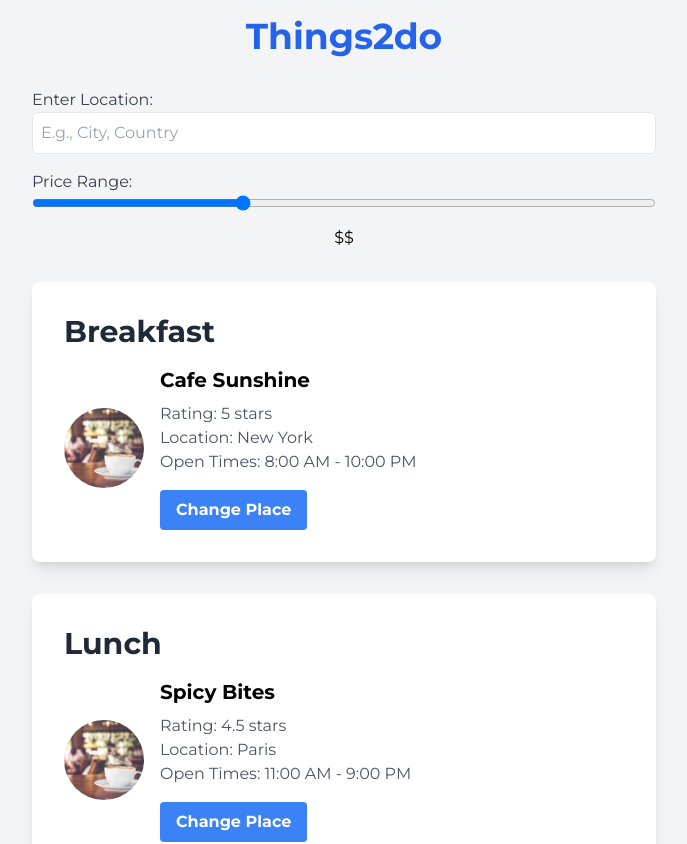
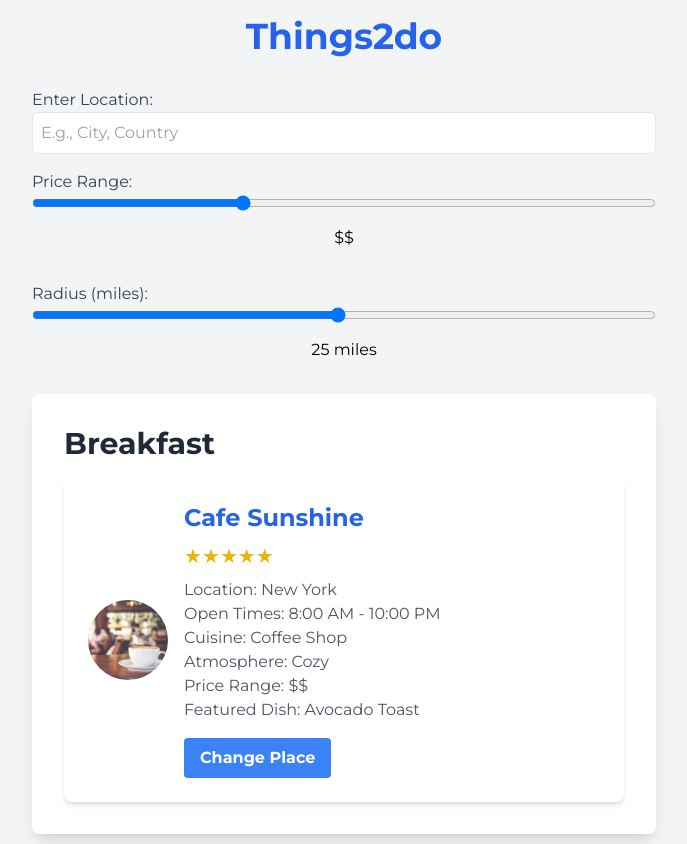
Before and after one commit to roninvohra/things2do, a React (Create React App) app: page / in a window 1280 px wide. Shown: the top 844 px of the page, without its empty margins (296-983 px from the left). Built offline with nearby package versions, Linux system fonts and the light colour scheme.

Commit message:
css changes

```diff
--- a/src/App.js
+++ b/src/App.js
@@ -3,10 +3,15 @@ import Place from './components/place.js';
 
 function App() {
   const [location, setLocation] = useState('');
-  const [priceRange, setPriceRange] = useState(2); // Default value, you can adjust as needed
+  const [priceRange, setPriceRange] = useState(2); // Default value, adjust as needed
+  const [radius, setRadius] = useState(25); // Default value, adjust as needed
 
   const handlePriceChange = (e) => {
     setPriceRange(parseInt(e.target.value, 10));
+  };
+
+  const handleRadiusChange = (e) => {
+    setRadius(parseInt(e.target.value, 10));
   };
 
   const getPriceRepresentation = () => {
@@ -53,6 +58,20 @@ function App() {
           />
           <div className="text-center mt-2">{getPriceRepresentation()}</div>
         </div>
+        {/* Radius Slider */}
+        <div className="mb-8">
+          <label className="text-gray-700">Radius (miles):</label>
+          <input
+            type="range"
+            min="1"
+            max="50"
+            step="1"
+            value={radius}
+            onChange={handleRadiusChange}
+            className="w-full"
+          />
+          <div className="text-center mt-2">{`${radius} miles`}</div>
+        </div>
         {/* Boxes */}
         <div className="bg-white p-8 rounded-lg shadow-lg mb-8">
           <h2 className="text-3xl font-bold mb-4 text-gray-800">Breakfast</h2>
--- a/src/components/place.js
+++ b/src/components/place.js
@@ -1,19 +1,37 @@
 import React, { useState } from 'react';
 import cafe from '../images/cafe.jpeg';
+
+const StarRating = ({ rating }) => {
+  const stars = Array.from({ length: 5 }, (_, index) => (
+    <span key={index} className={`text-yellow-500 ${index < rating ? 'fill-current' : 'fill-none'} text-xl`}>
+      ★
+    </span>
+  ));
+
+  return <div className="flex">{stars}</div>;
+};
 
 const Place = () => {
   const places = [
     {
       name: 'Cafe Sunshine',
-      rating: '5 stars',
+      rating: 5,
       location: 'New York',
       openTimes: '8:00 AM - 10:00 PM',
+      cuisine: 'Coffee Shop',
+      atmosphere: 'Cozy',
+      priceRange: '$$',
+      featuredDish: 'Avocado Toast',
     },
     {
       name: 'Spicy Bites',
-      rating: '4.5 stars',
+      rating: 4.5,
       location: 'Paris',
       openTimes: '11:00 AM - 9:00 PM',
+      cuisine: 'Indian',
+      atmosphere: 'Vibrant',
+      priceRange: '$$$',
+      featuredDish: 'Chicken Curry',
     },
   ];
 
@@ -27,21 +45,26 @@ const Place = () => {
   const changePlace = () => {
     setCurrentPlace(getRandomPlace());
   };
-
   return (
-    <div className="flex items-center">
+    <div className="flex items-center bg-white p-6 rounded-lg shadow-md transition">
       <img
         src={cafe} // Replace with actual image URL
         alt={currentPlace.name}
         className="w-20 h-20 object-cover rounded-full mr-4"
       />
       <div>
-        <h2 className="text-xl font-bold mb-2">{currentPlace.name}</h2>
-        <p className="text-gray-600">Rating: {currentPlace.rating}</p>
-        <p className="text-gray-600">Location: {currentPlace.location}</p>
+        <h2 className="text-2xl font-bold mb-2 text-blue-600">{currentPlace.name}</h2>
+        <StarRating rating={currentPlace.rating} />
+        {/* Additional Information */}
+        <p className="text-gray-600 mt-2">Location: {currentPlace.location}</p>
         <p className="text-gray-600">Open Times: {currentPlace.openTimes}</p>
+        <p className="text-gray-600">Cuisine: {currentPlace.cuisine}</p>
+        <p className="text-gray-600">Atmosphere: {currentPlace.atmosphere}</p>
+        <p className="text-gray-600">Price Range: {currentPlace.priceRange}</p>
+        <p className="text-gray-600">Featured Dish: {currentPlace.featuredDish}</p>
+        {/* Change Place Button */}
         <button
-          className="bg-blue-500 hover:bg-blue-700 text-white font-bold py-2 px-4 rounded mt-4"
+          className="bg-blue-500 hover:bg-blue-700 text-white font-bold py-2 px-4 rounded mt-4 transition"
           onClick={changePlace}
         >
           Change Place
```
